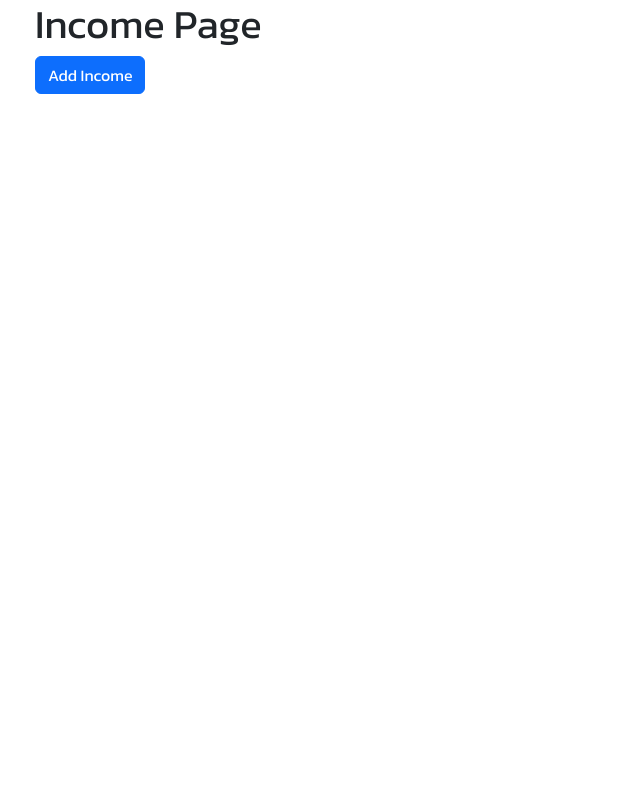
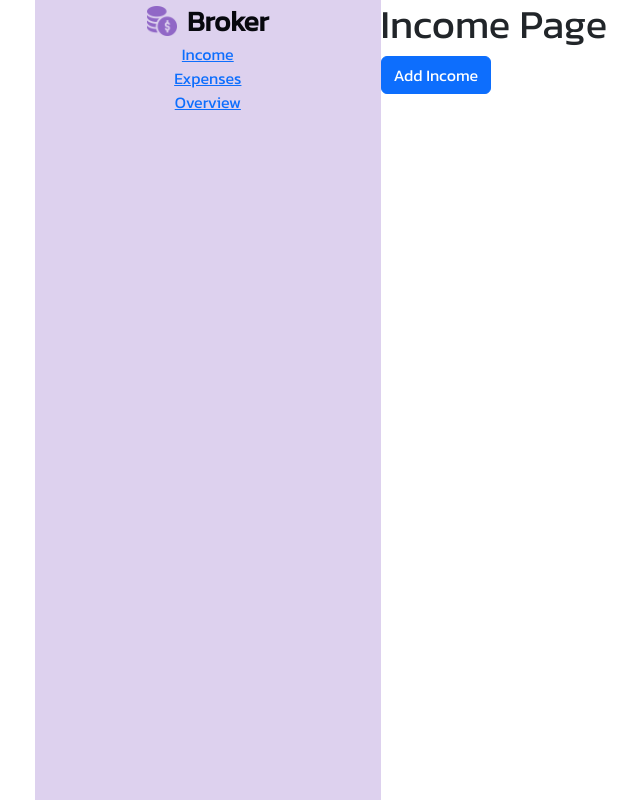
Before and after one commit to oliver-wahome/broker, a React (Create React App) app: page /income in a window 1280 px wide. Shown: the whole page, without its empty margins (29-669 px from the left). Built offline with nearby package versions, Linux system fonts and the light colour scheme.

Commit message:
feat: creating a dashboardMenu component to add to all dashboard pages

```diff
--- /dev/null
+++ b/src/components/DashboardMenu.js
@@ -0,0 +1,19 @@
+import React from 'react';
+import logo from '../images/brokerIcon-amethyst.png';
+import { Link } from 'react-router-dom';
+
+function DashboardMenu(){
+    return(
+        <div className="dashboardMenu">
+            <Link to="/" className="logoSection">
+                <img src={logo} alt="logo-icon" height="30px" width="30px" />
+                <p>Broker</p>
+            </Link>
+            <Link to="/income">Income</Link>
+            <Link to="/">Expenses</Link>
+            <Link to="/">Overview</Link>
+        </div>
+    );
+}
+
+export default DashboardMenu;
--- a/src/pages/Dashboard.js
+++ b/src/pages/Dashboard.js
@@ -1,10 +1,8 @@
 import React from 'react';
-import logo from '../images/brokerIcon-amethyst.png';
-//import Navbar from '../components/Navbar';
-//import Footer from '../components/Footer';
 import { Link, useNavigate } from 'react-router-dom';
 import '../firebase';
 import { getAuth, signOut } from "firebase/auth";
+import DashboardMenu from '../components/DashboardMenu';
 import '../pageStyles/Dashboard.css';
 
 function Dashboard() {
@@ -25,15 +23,9 @@ function Dashboard() {
 
     return (
         <div className="dashboardPage">
-            <div className="dashboardMenu">
-                <Link to="/" className="logoSection">
-                    <img src={logo} alt="logo-icon" height="30px" width="30px" />
-                    <p>Broker</p>
-                </Link>
-                <Link to="/income">Income</Link>
-                <Link to="/">Expenses</Link>
-                <Link to="/">Overview</Link>
-            </div>
+
+            <DashboardMenu />
+
             <div className="dashboardBody">
                 <div className="dashboardBodyNavbar">
                     <button onClick={logOut}>logout</button>
--- a/src/pages/Income.js
+++ b/src/pages/Income.js
@@ -1,14 +1,21 @@
 import React from 'react';
+import DashboardMenu from '../components/DashboardMenu';
+import '../pageStyles/Dashboard.css';
 import 'bootstrap/dist/css/bootstrap.min.css';
 
 function Income() {
   return (
-    <div className="income">
-        <h1>Income Page</h1>
+    <div className="dashboardPage income">
 
-        <button className="btn btn-primary" data-bs-toggle="modal" data-bs-target="#exampleModal">
-            Add Income
-        </button>
+        <DashboardMenu />
+
+        <div className="dashboarBody">
+            <h1>Income Page</h1>
+
+            <button className="btn btn-primary" data-bs-toggle="modal" data-bs-target="#exampleModal">
+                Add Income
+            </button>
+        </div>
 
         {/* Add Income Modal form */}
         <div class="modal fade" id="exampleModal" tabindex="-1" aria-labelledby="exampleModalLabel" aria-hidden="true">
```
